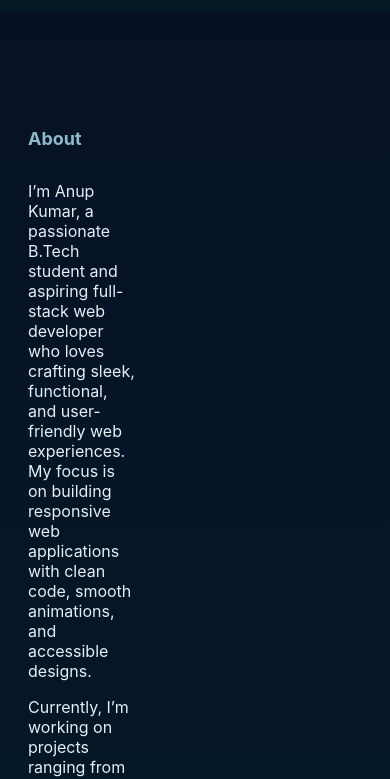
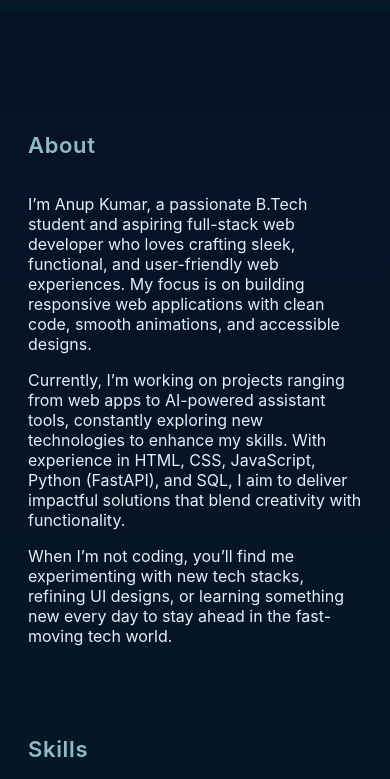
Before and after one commit to kumaranup2k2/Resume, a plain HTML site: page index.html in a window 390 px wide. Shown: the part 831-1610 px from the top of the page. Drawn offline with Linux system fonts and the light colour scheme.

Commit message:
no message

```diff
--- a/style.css
+++ b/style.css
@@ -198,14 +198,26 @@ html, body {
 
 /* About */
 .section-title {
-  font-size: 18px;
-  margin-bottom: 16px;
+  font-size: 22px;          /* Slightly bigger for better emphasis */
+  margin-bottom: 20px;
   color: var(--accent);
+  font-weight: 600;         /* Make title a bit bolder */
+  letter-spacing: 0.03em;   /* Subtle letter spacing for readability */
 }
+
 .about-grid {
   display: grid;
   grid-template-columns: 1fr 300px;
-  gap: 20px;
+  gap: 24px;                /* Slightly more gap for better breathing space */
+  align-items: start;       /* Align items to the top */
+}
+
+/* Make it responsive for smaller screens */
+@media (max-width: 768px) {
+  .about-grid {
+    grid-template-columns: 1fr;  /* Single column on tablets and smaller */
+    gap: 16px;
+  }
 }
 
 /* Skills */
```
